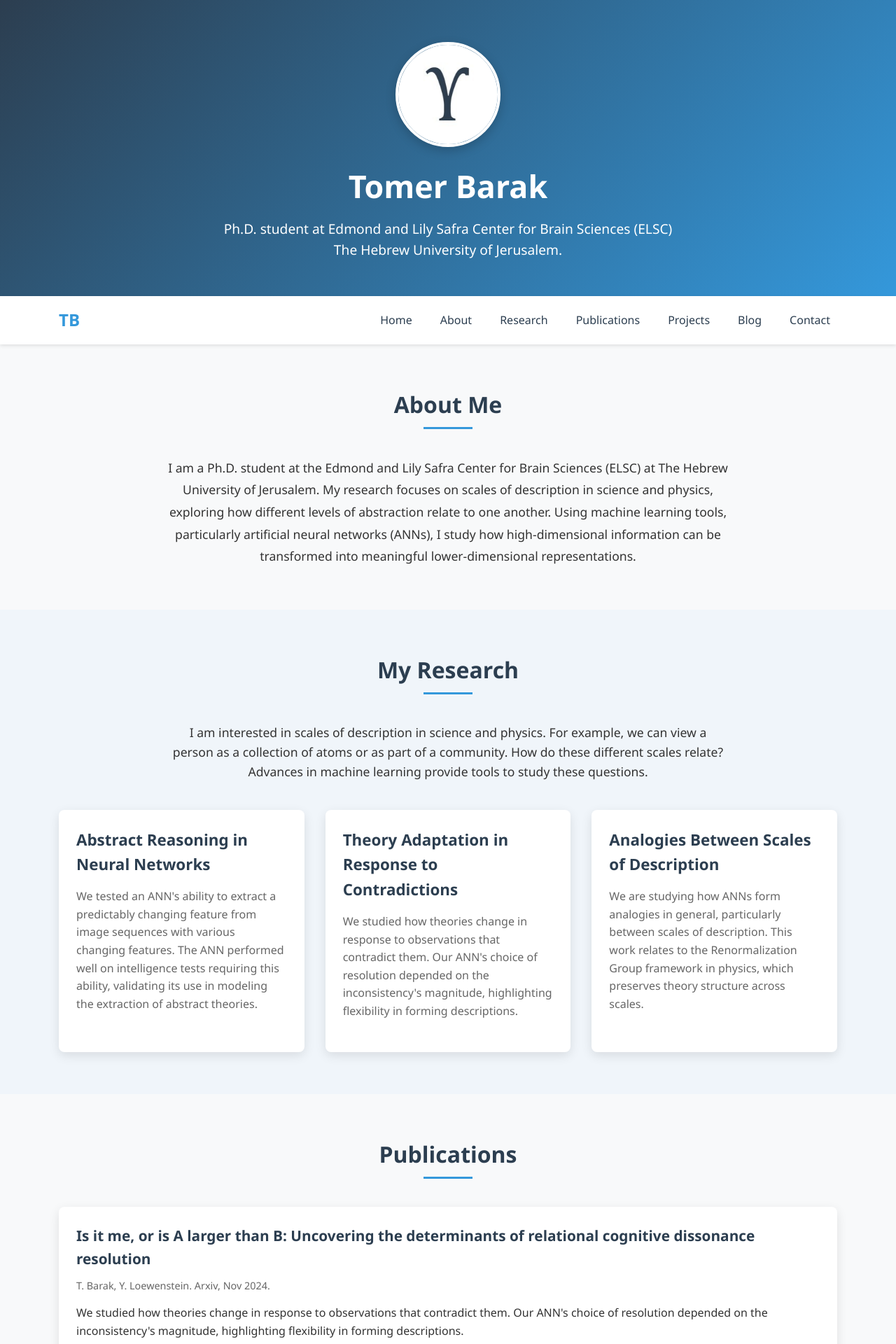
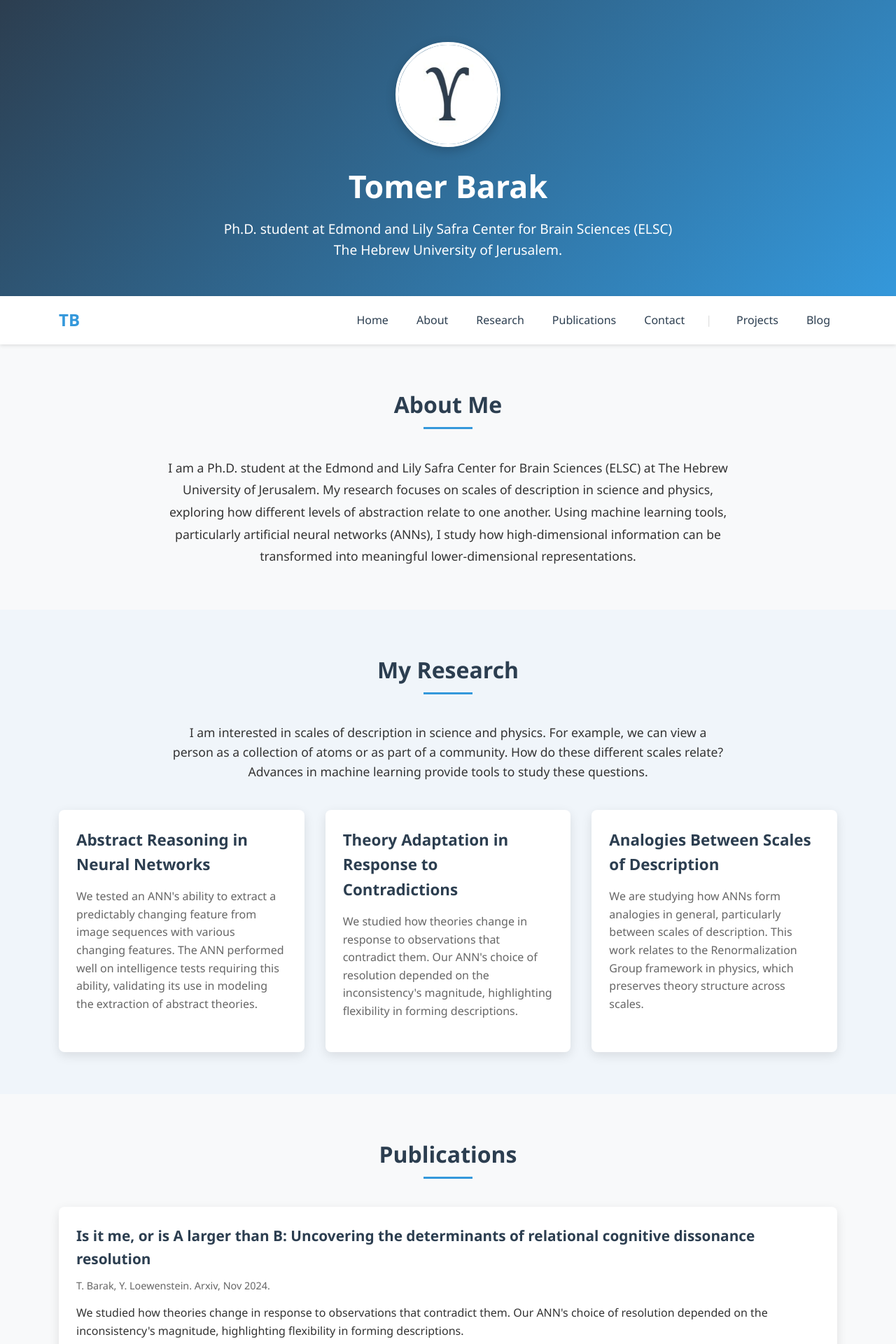
Before and after one commit to Tomer-Barak/Tomer-Barak.github.io, a Jekyll site: the page built from index.md, in a window 1280 px wide. Shown: the top 1920 px of the page at 70% size. Built offline with Jekyll 4.4.1, drawn with Linux system fonts in a browser that asks for light colours.

Commit message:
grouped navigation

```diff
--- a/_layouts/default.html
+++ b/_layouts/default.html
@@ -38,10 +38,25 @@
                 <i class="fas fa-bars"></i>
             </div>
             <ul class="nav-links" id="navLinks">
+                <!-- Internal links (sections on homepage) -->
+                <li><a href="/" class="internal-link">Home</a></li>
+                <li><a href="/#about" class="internal-link">About</a></li>
+                <li><a href="/#research" class="internal-link">Research</a></li>
+                <li><a href="/#publications" class="internal-link">Publications</a></li>
+                <li><a href="/#contact" class="internal-link">Contact</a></li>
+
+                <!-- Visual separator -->
+                <li class="nav-separator">|</li>
+
+                <!-- External page links -->
+                <li><a href="/projects/" class="external-link">Projects</a></li>
+                <li><a href="/blog/" class="external-link">Blog</a></li>
+            </ul>
+            <!-- <ul class="nav-links" id="navLinks">
                 {% for item in site.navigation %}
                 <li><a href="{{ item.url }}">{{ item.title }}</a></li>
                 {% endfor %}
-            </ul>
+            </ul> -->
         </div>
     </nav>
 
--- a/assets/css/styles.css
+++ b/assets/css/styles.css
@@ -1221,3 +1221,29 @@ footer {
         font-size: 1.5rem;
     }
 }
+
+/* Navigation group styling */
+.nav-separator {
+    margin: 0 5px;
+    color: #ddd;
+    align-self: center;
+}
+
+.internal-link {
+    /* Styling for internal section links */
+    color: var(--secondary-color);
+}
+
+.external-link {
+    /* Styling for external page links */
+    color: var(--primary-color);
+    font-weight: 600; /* Make slightly bolder */
+}
+
+/* Optional: Add subtle icons to external links */
+.external-link::after {
+    content: '›';
+    margin-left: 3px;
+    font-size: 1.2em;
+    line-height: 1;
+}
```
